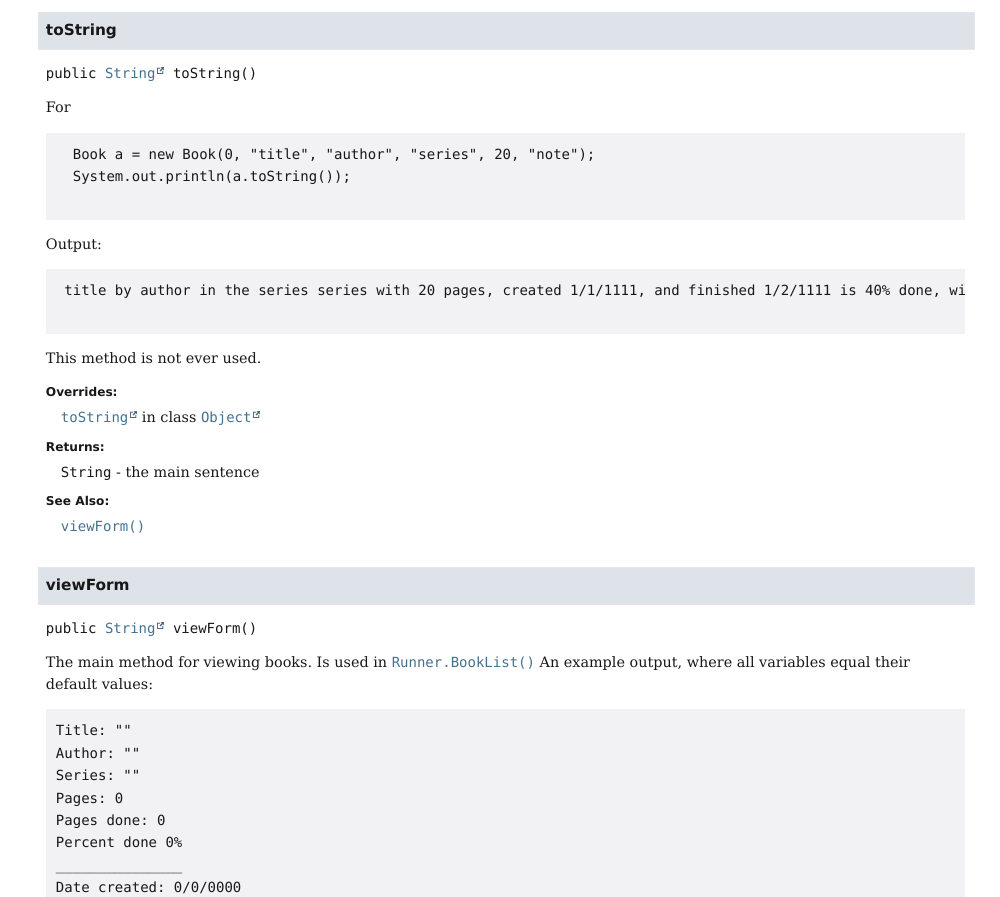
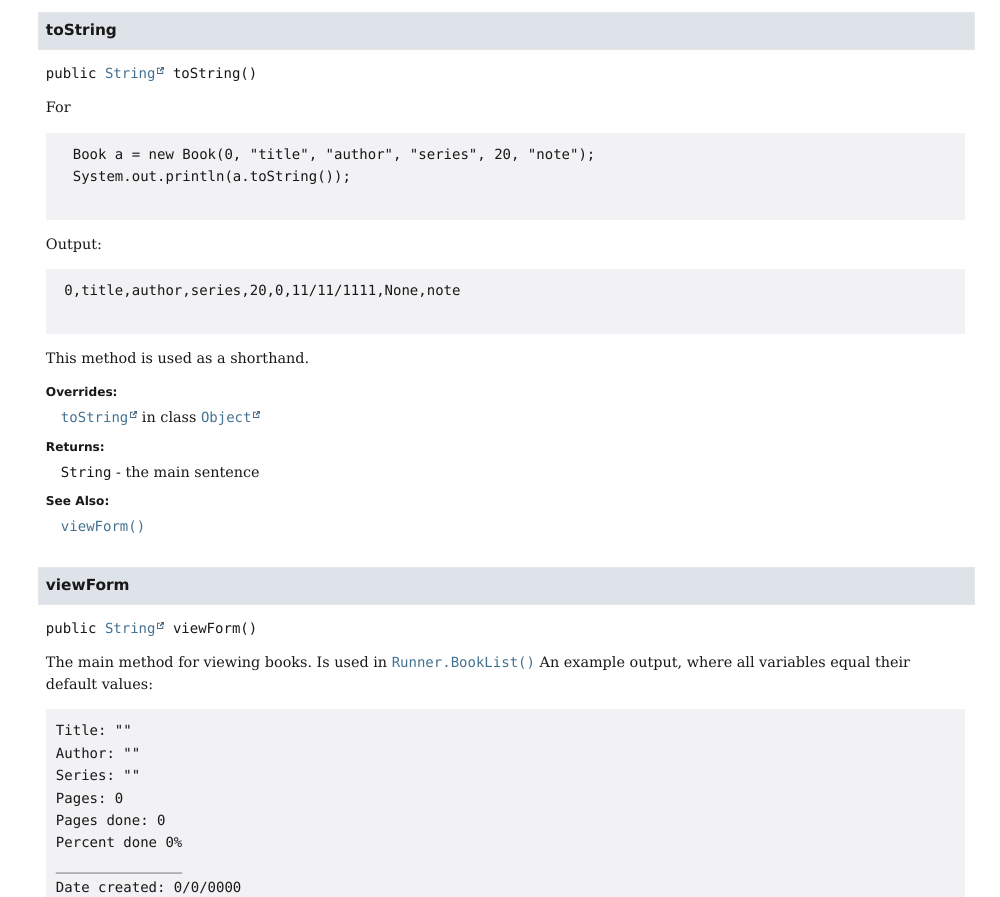
Before and after one commit to cheeesed123/Book-Tracker, a plain HTML site: page Documentation/Book.html in a window 1280 px wide. Shown: the part 9396-10293 px from the top of the page, without its empty margins (280-1280 px from the left). Drawn offline with Linux system fonts and the light colour scheme.

Commit message:
Version 6.7, pun not intended

```diff
--- a/Documentation/Book.html
+++ b/Documentation/Book.html
@@ -1,11 +1,11 @@
 <!DOCTYPE HTML>
 <html lang="en">
 <head>
-<!-- Generated by javadoc (25) on Sun Jun 07 04:23:07 EDT 2026 -->
+<!-- Generated by javadoc (25) on Sun Jun 14 04:38:43 EDT 2026 -->
 <title>Book</title>
 <meta name="viewport" content="width=device-width, initial-scale=1">
 <meta http-equiv="Content-Type" content="text/html; charset=utf-8">
-<meta name="dc.created" content="2026-06-07">
+<meta name="dc.created" content="2026-06-14">
 <meta name="description" content="declaration: class: Book">
 <meta name="generator" content="javadoc/ClassWriter">
 <link rel="stylesheet" type="text/css" href="resource-files/jquery-ui.min.css">
@@ -971,9 +971,9 @@ While <a href="#toCSV()"><code>toCSV()</code></a> just appends to the end, this
   System.out.println(a.toString());
  </code></pre>
  Output:
- <pre><code> title by author in the series series with 20 pages, created 1/1/1111, and finished 1/2/1111 is 40% done, with these notes: "note".
+ <pre><code> 0,title,author,series,20,0,11/11/1111,None,note
  </code> </pre>
- This method is not ever used.</div>
+ This method is used as a shorthand.</div>
 <dl class="notes">
 <dt>Overrides:</dt>
 <dd><code><a href="https://docs.oracle.com/en/java/javase/25/docs/api/java.base/java/lang/Object.html#toString()" title="class or interface in java.lang" class="external-link">toString</a></code>&nbsp;in class&nbsp;<code><a href="https://docs.oracle.com/en/java/javase/25/docs/api/java.base/java/lang/Object.html" title="class or interface in java.lang" class="external-link">Object</a></code></dd>
```
Also changed, not shown: Documentation/BookArray.html (+2 -2 lines), Documentation/Runner.html (+2 -2 lines), Documentation/Word.html (+2 -2 lines), Documentation/allclasses-index.html (+2 -2 lines), Documentation/allpackages-index.html (+2 -2 lines), Documentation/constant-values.html (+2 -2 lines), Documentation/help-doc.html (+2 -2 lines), Documentation/index-all.html (+2 -2 lines), Documentation/index.html (+2 -2 lines), Documentation/overview-tree.html (+2 -2 lines), Documentation/package-summary.html (+2 -2 lines), Documentation/package-tree.html (+2 -2 lines), Documentation/search.html (+2 -2 lines), 3 other files.
